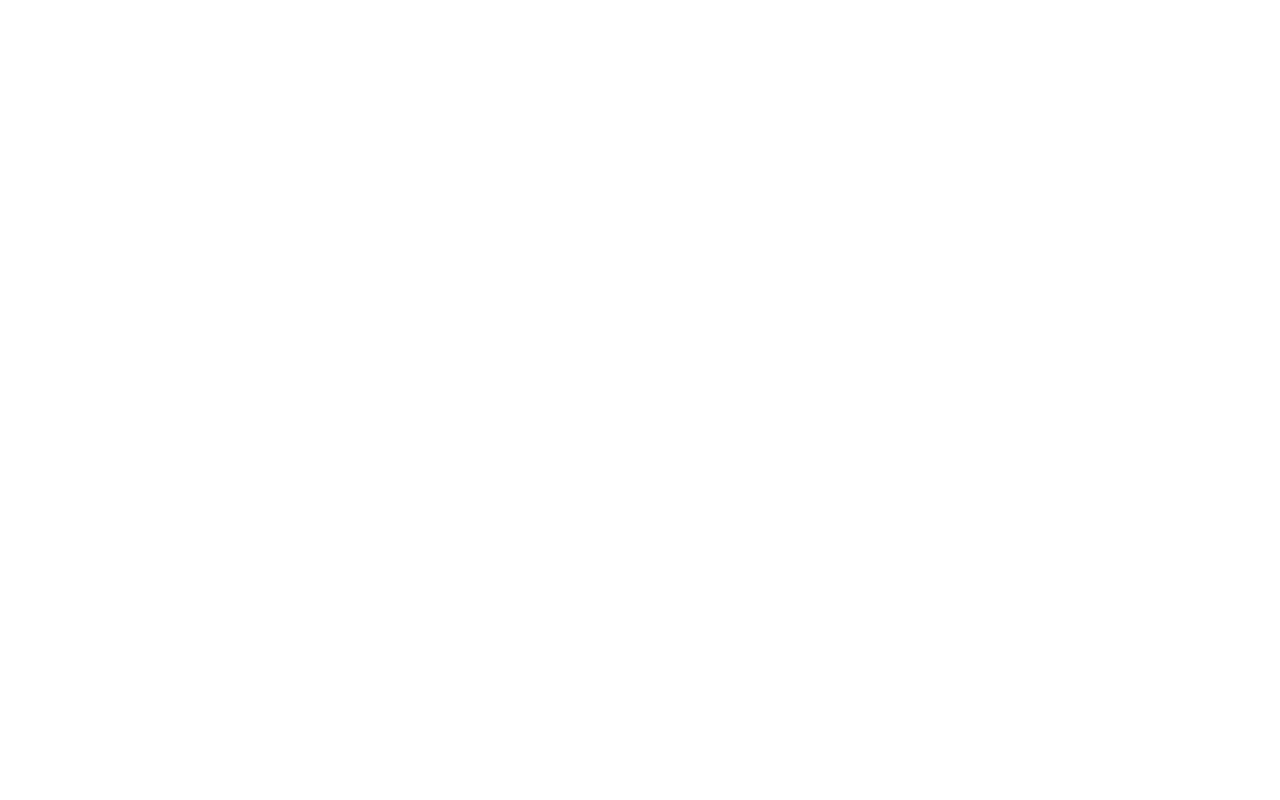
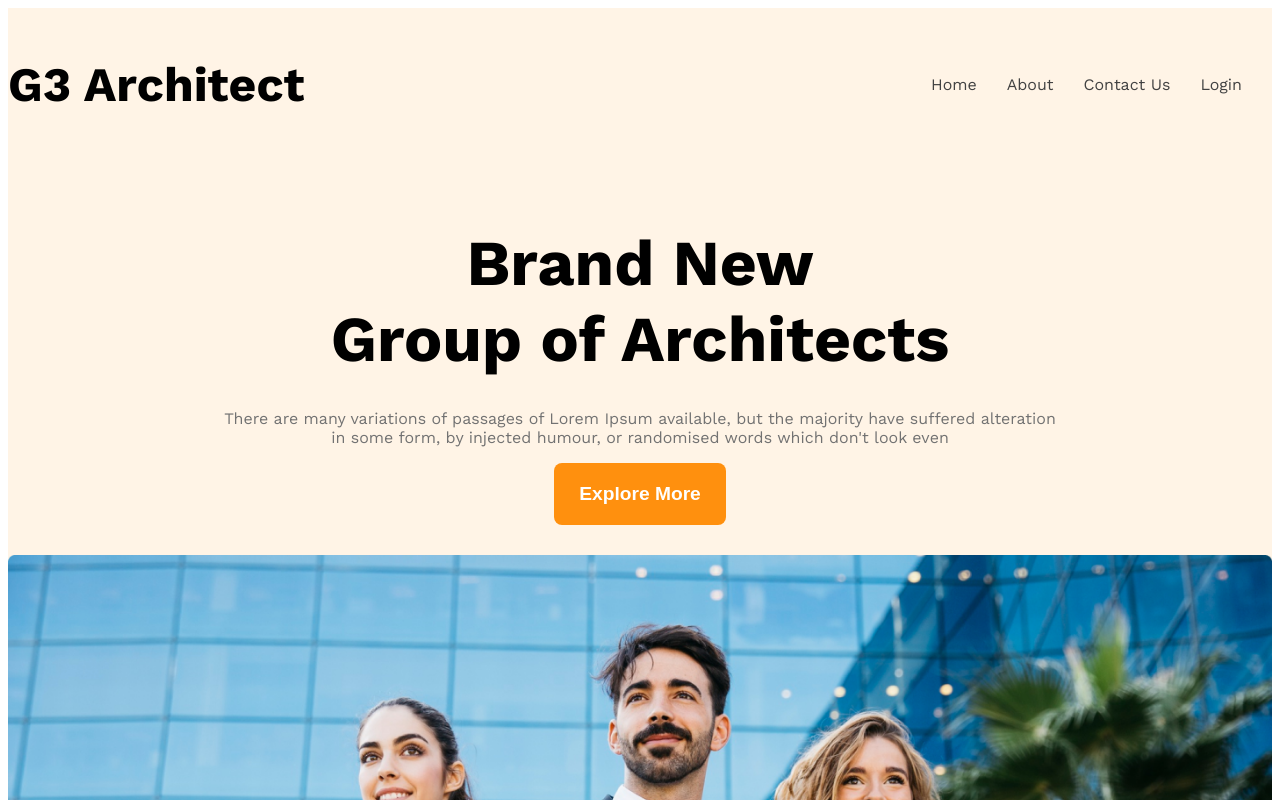
Before and after one commit to designersalim/g3-arcitect-website, a plain HTML site: page index.html in a window 1280 px wide. Shown: the top 800 px of the page. Drawn offline with nearby package versions, Linux system fonts and the light colour scheme.

Commit message:
version 1.0

```diff
--- a/index.css
+++ b/index.css
@@ -0,0 +1,93 @@
+@import url('https://fonts.googleapis.com/css2?family=Work+Sans:ital,wght@0,100..900;1,100..900&display=swap');
+
+.work-sans-fonts {
+    font-family: "Work Sans", sans-serif;
+    font-optical-sizing: auto;
+    font-weight: 400;
+    font-style: normal;
+  }
+
+  /* shared styles */
+  .display-flex{
+    display: flex;
+  }
+
+  .dark-3{
+    color: rgb(114, 114, 114);
+  }
+
+  .dark-2{
+    color: rgb(66, 66, 66);
+  }
+
+  .dark-1{
+    color: rgb(19, 19, 19);
+  }
+
+  .header-bg-color{
+    background: rgba(255, 144, 14, 0.1);
+  }
+
+  .btn-1{
+    background: rgb(255, 144, 14);
+    color: white;
+    font-size: 1.2rem;
+    font-weight: 600;
+    padding: 20px 25px;
+    border-radius: 8px;
+    border: none;
+  }
+
+  /* header styles */
+
+  /* navbar styles */
+  .brand{
+    font-weight: 700;
+    font-size: 3rem;
+  }
+  .navbar{
+    justify-content: space-between;
+    align-items: center;
+  }
+
+  .nav-itmes{
+    list-style: none;
+    margin-right: 30px;
+  }
+
+  .nav-link{
+    text-decoration: none;
+  }
+
+  .navbar, .banner{
+    max-width: 1440px;
+    margin: 0 auto;
+  }
+
+  /* banner styles */
+
+  .banner-content{
+    max-width: 850px;
+    text-align: center;
+    margin: 0 auto;
+    margin-bottom: 30px;
+  }
+
+  .banner-title{
+    font-weight: 700;
+    font-size: 4rem;
+    margin-bottom: 32px;
+
+  }
+
+  .banner-bg-image{
+    width: 100%;
+  }
+
+  /* responsive area */
+
+  @media screen and (max-width:576px) {
+    .navbar, .nav-links {
+        flex-direction: column;
+    }
+  }
--- a/index.html
+++ b/index.html
@@ -6,9 +6,26 @@
     <title>G3 Architect Website</title>
     <link rel="stylesheet" href="index.css">
 </head>
-<body>
-    <header>
+<body class="work-sans-fonts">
+    <header class="header-bg-color">
+        <nav class="navbar display-flex">
+            <h3 class="brand">G3 Architect</h3>
+            <ul class="nav-links display-flex">
+                <li class="nav-itmes"><a href="" class="nav-link dark-2">Home</a></li>
+                <li class="nav-itmes"><a href="" class="nav-link dark-2">About</a></li>
+                <li class="nav-itmes"><a href="" class="nav-link dark-2">Contact Us</a></li>
+                <li class="nav-itmes"><a href="" class="nav-link dark-2">Login</a></li>
+            </ul>
+        </nav>
+        <div class="banner">
+            <div class="banner-content">
+                <h3 class="banner-title">Brand New <br> Group of Architects </h3>
+                <p class="banner-description dark-3">There are many variations of passages of Lorem Ipsum available, but the majority have suffered alteration in some form, by injected humour, or randomised words which don't look even</p>
+                <button class="btn-1">Explore More</button>
+            </div>
+            <img class="banner-bg-image" src="images/banner.png" alt="">
 
+        </div>
     </header>
     <main>
 
```
